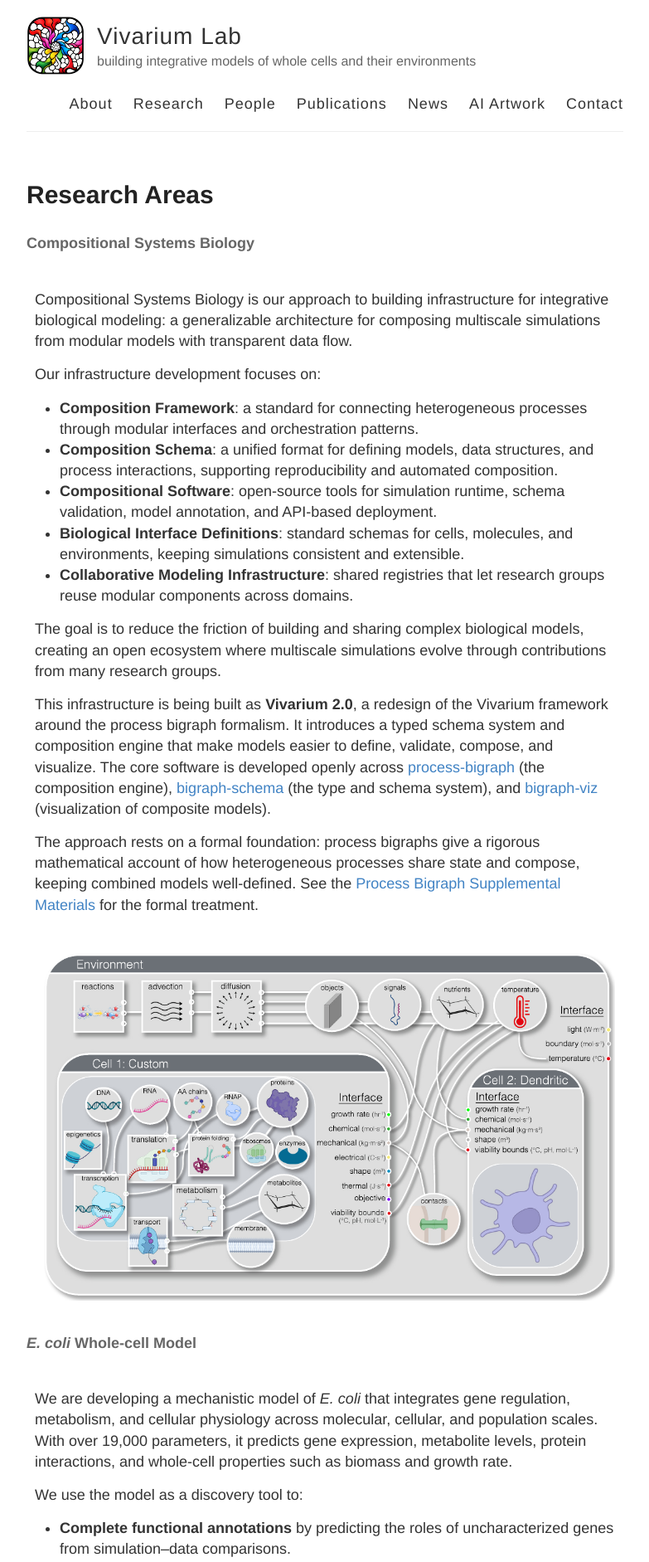
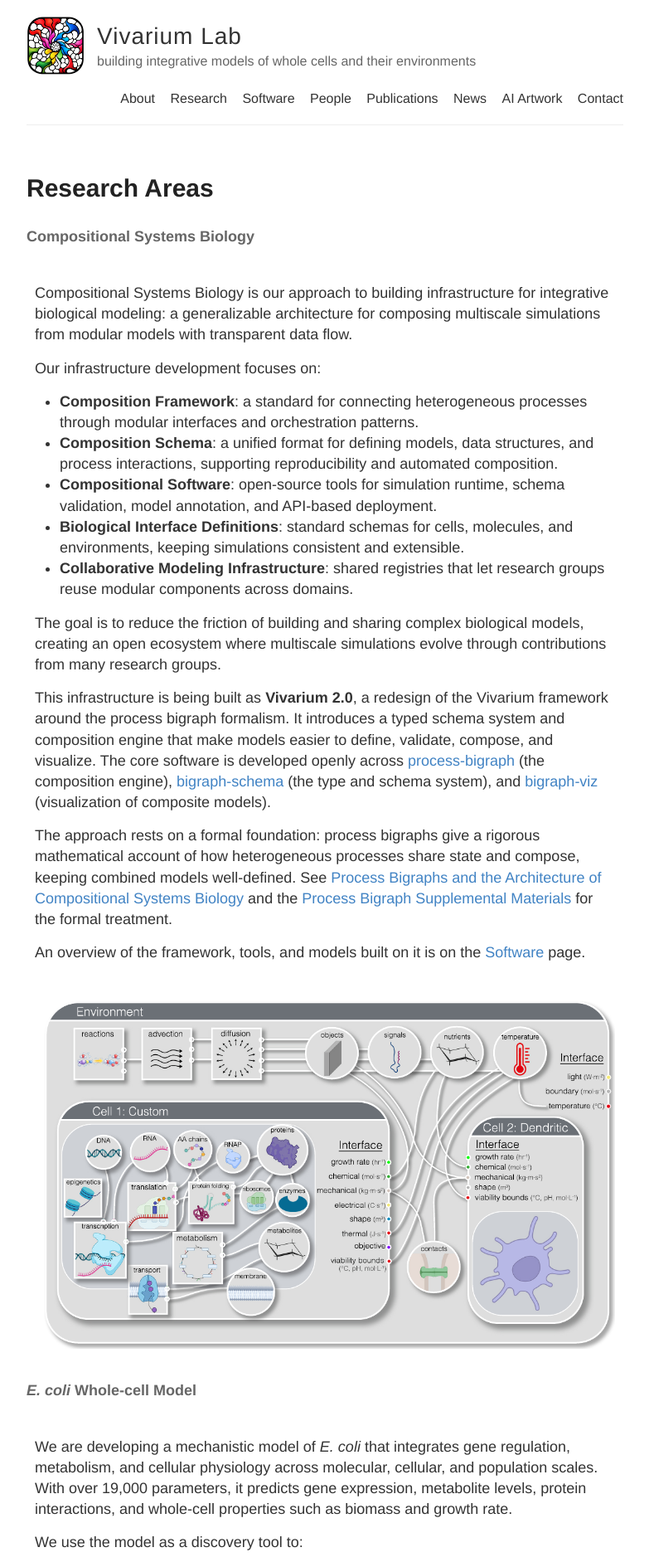
Before and after one commit to eagmon/eagmon.github.io, a Jekyll site: the page built from research.md, in a window 1280 px wide. Shown: the top 1883 px of the page at 83% size, without its empty margins (248-1031 px from the left). Built offline with Jekyll 4.4.1, drawn with Linux system fonts in a browser that asks for light colours; some of the changed text lies outside the part shown.

Commit message:
Add Software page: nav link, page content, research.md links, nav styling
Co-Authored-By: Claude Opus 4.8 (1M context) <noreply@anthropic.com>

```diff
--- a/_layouts/default.html
+++ b/_layouts/default.html
@@ -30,6 +30,7 @@
           <nav>
             <a href="{{ site.baseurl }}/">About</a>
             <a href="{{ site.baseurl }}/research">Research</a>
+            <a href="{{ site.baseurl }}/software">Software</a>
             <a href="{{ site.baseurl }}/people">People</a>
             <a href="{{ site.baseurl }}/publications">Publications</a>
 <!--            <a href="{{ site.baseurl }}/resources">Resources</a>-->
--- a/research.md
+++ b/research.md
@@ -19,7 +19,8 @@ permalink: /research/
     </ul>
     <p>The goal is to reduce the friction of building and sharing complex biological models, creating an open ecosystem where multiscale simulations evolve through contributions from many research groups.</p>
     <p>This infrastructure is being built as <strong>Vivarium 2.0</strong>, a redesign of the Vivarium framework around the process bigraph formalism. It introduces a typed schema system and composition engine that make models easier to define, validate, compose, and visualize. The core software is developed openly across <a href="https://github.com/vivarium-collective/process-bigraph">process-bigraph</a> (the composition engine), <a href="https://github.com/vivarium-collective/bigraph-schema">bigraph-schema</a> (the type and schema system), and <a href="https://github.com/vivarium-collective/bigraph-viz">bigraph-viz</a> (visualization of composite models).</p>
-    <p>The approach rests on a formal foundation: process bigraphs give a rigorous mathematical account of how heterogeneous processes share state and compose, keeping combined models well-defined. See the <a href="https://raw.githubusercontent.com/eagmon/eagmon.github.io/master/files/ProcessBigraphSupplement2025.pdf">Process Bigraph Supplemental Materials</a> for the formal treatment.</p>
+    <p>The approach rests on a formal foundation: process bigraphs give a rigorous mathematical account of how heterogeneous processes share state and compose, keeping combined models well-defined. See <a href="https://arxiv.org/abs/2512.23754">Process Bigraphs and the Architecture of Compositional Systems Biology</a> and the <a href="https://raw.githubusercontent.com/eagmon/eagmon.github.io/master/files/ProcessBigraphSupplement2025.pdf">Process Bigraph Supplemental Materials</a> for the formal treatment.</p>
+    <p>An overview of the framework, tools, and models built on it is on the <a href="/software/">Software</a> page.</p>
   </div>
   <!-- Figure Section -->
   <div style="padding: 10px; width: 100%;">
@@ -44,7 +45,7 @@ permalink: /research/
       <li><strong>Model environmental context</strong> by testing how nutrients and stressors shape adaptation and behavior.</li>
       <li><strong>Enable simulation-based inference</strong> using probabilistic and ML methods for parameter estimation and experimental design.</li>
     </ul>
-    <p>By unifying diverse data in an extensible simulation, the model supports systems-level reasoning and discovery in microbial physiology.</p>
+    <p>By unifying diverse data in an extensible simulation, the model supports systems-level reasoning and discovery in microbial physiology. The model is developed openly as <a href="https://github.com/vivarium-collective/v2ecoli">v2ecoli</a> (<a href="https://vivarium-collective.github.io/v2ecoli/dashboard">live dashboard</a>), with a spatial counterpart in <a href="https://github.com/vivarium-collective/3d-ecoli">3d-ecoli</a> (<a href="https://pub-eb913fbbdc584bd7add047c823570b13.r2.dev/viewer/index.html?models=https://pub-eb913fbbdc584bd7add047c823570b13.r2.dev/ecoli-3d/viz/3d/models.json">live 3D viewer</a>).</p>
   </div>
   <div style="width: 100%; padding: 10px;">
       <video autoplay loop muted playsinline style="width: 100%; height: auto;" controls>
--- a/style.scss
+++ b/style.scss
@@ -258,25 +258,28 @@ nav {
   float: right;
   margin-top: 23px; // @TODO: Vertically middle align
   font-family: $helveticaNeue;
-  font-size: 18px;
+  font-size: 16px;
+  white-space: nowrap;
 
   @include mobile {
     float: none;
     margin-top: 9px;
     display: block;
     font-size: 16px;
+    white-space: normal;
   }
 
   a {
-    margin-left: 20px;
+    margin-left: 14px;
     color: $darkGray;
     text-align: right;
     font-weight: 300;
-    letter-spacing: 1px;
+    letter-spacing: 0;
 
     @include mobile {
       margin: 0 10px;
       color: $blue;
+      letter-spacing: 1px;
     }
   }
 }
```
Also changed, not shown: software.md (added, +40 -0 lines).
